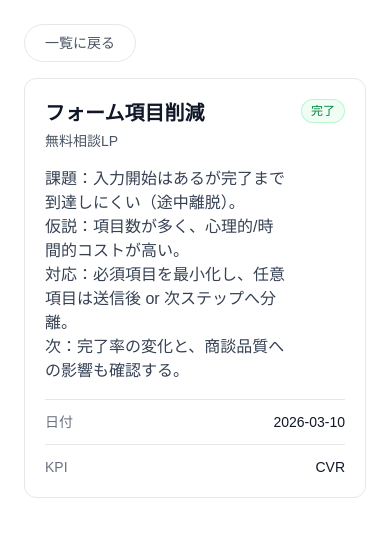
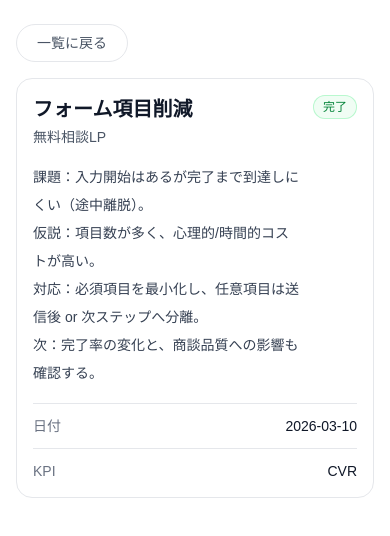
Before and after one commit to a-natsu/lp-log, a Next.js app: page /logs/1 in a window 390 px wide. Shown: the top 536 px of the page. Built offline with nearby package versions, Linux system fonts and the light colour scheme.

Commit message:
Improve mobile layout and log body formatting
:wq#:wq

```diff
--- a/app/data/logs.ts
+++ b/app/data/logs.ts
@@ -27,6 +27,6 @@ export const logs: Log[] = [
     date: "2026-03-18",
     kpi: "離脱率",
     status: "実装",
-    body: "課題：申込み直前で不安が残り離脱している可能性。\n仮説：料金/条件/サポート/導入の手間などが解消されていない。\n対応：想定質問をFAQ化し、比較検討〜申込み直前に配置。\n　　　回答は結論→補足で短く。\n次：FAQ閲覧率やクリックを計測して改善する。",
+    body: "課題：申込み直前で不安が残り離脱している可能性。\n仮説：料金/条件/サポート/導入の手間などが解消されていない。\n対応：想定質問をFAQ化し、比較検討〜申込み直前に配置。回答は結論→補足で短く。\n次：FAQ閲覧率やクリックを計測して改善する。",
   },
 ];
--- a/app/logs/[id]/page.tsx
+++ b/app/logs/[id]/page.tsx
@@ -23,7 +23,7 @@ export default function LogDetailPage({
 
   return (
     //画面全体の土台。横幅をほどよく制限して（max-w-2xl）、真ん中に寄せて（mx-auto）、周りに余白（p-6）を作っている
-    <main className="max-w-2xl mx-auto p-6">
+    <main className="max-w-2xl mx-auto w-full px-4 py-6 sm:px-6">
       <div className="mb-4">
         {" "}
         {/* 下に少し隙間（mb-4）を作るための箱 */}
@@ -37,7 +37,7 @@ export default function LogDetailPage({
       </div>
 
       {/* 詳細情報のメインカード。角を丸くして（rounded-xl）、薄いグレーの線で囲んで、中身を白くしている */}
-      <article className="rounded-xl border border-gray-200 bg-white p-5">
+      <article className="rounded-2xl border border-gray-200 bg-white p-4 sm:p-6">
         {/* タイトルとステータスを「横並び（flex）」にして、両端に寄せる（justify-between）ための見出し部分 */}
         <header className="flex items-start justify-between gap-3">
           <div>
@@ -46,7 +46,7 @@ export default function LogDetailPage({
             {/* どのLPの話かを表示。タイトルの下に少し隙間（mt-1）を作っている */}
             <p className="mt-1 text-sm text-gray-600">{log.lp}</p>
             {/* 詳細ページに本文（やったこと/学び）を表示。読みやすい行間（leading-6） */}
-            <p className="mt-4 text-base leading-6 text-gray-700  whitespace-pre-line">
+            <p className="mt-4 text-sm leading-7 text-gray-700 whitespace-pre-line">
               {log.body}
             </p>
           </div>
```
